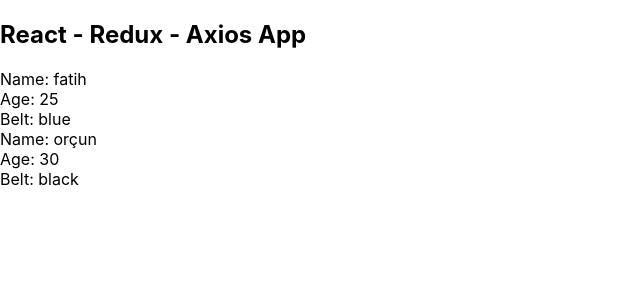
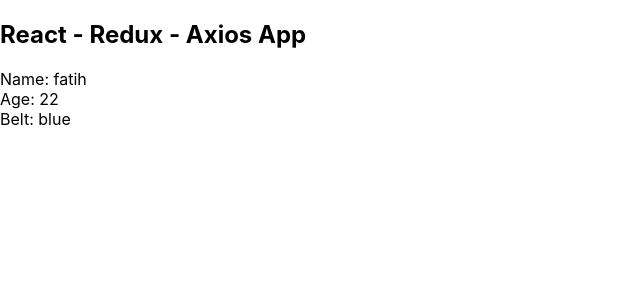
Before and after one commit to mfcandan/react-redux-axios, a React (Create React App) app: page / in a window 1280 px wide. Shown: the top 300 px of the page, without its empty margins (0-640 px from the left). Built offline with nearby package versions, Linux system fonts and the light colour scheme.

Commit message:
conditional rendering

```diff
--- a/src/App.js
+++ b/src/App.js
@@ -2,14 +2,13 @@
 import {useState} from 'react';
 function App() {
   const [ninjas, setNinjas] = useState([
-    {name:'fatih',age:25,belt:'blue'},
-    {name:'orçun',age:30,belt:'black'}
+    {name:'fatih',age:22,belt:'blue',id:1},
+    {name:'orçun',age:18,belt:'black',id:2}
   ])
   return (
     <div className="App">
       <h2>React - Redux - Axios App</h2>
       <Ninjas ninjas={ninjas}/>
-
     </div>
   );
 }
--- a/src/Ninjas.js
+++ b/src/Ninjas.js
@@ -2,13 +2,16 @@
 
 export default function Ninjas({ninjas}) {
     const ninjaList = ninjas.map(ninja => {
-        return (
+        return ninja.age > 20 ? (
+            (
                 <div className="ninja" key={ninja.id}>
                     <div>Name: {ninja.name} </div>
                     <div>Age: {ninja.age}</div>
                     <div>Belt: {ninja.belt} </div>
                 </div>
-        )
+            )
+        ) : null;
+
     })
     return(
         <div className="ninja-list">
```
